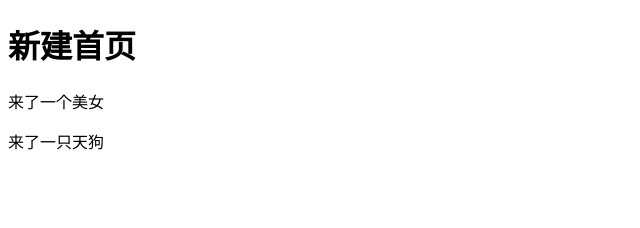
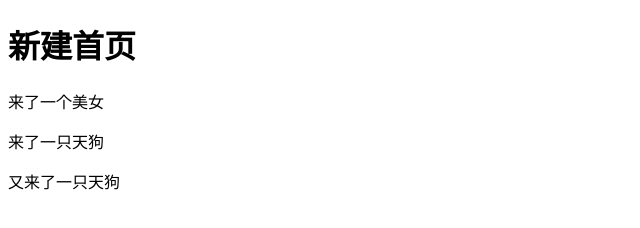
Before and after one commit to huangpudong/getbranch01, a plain HTML site: page index.html in a window 1280 px wide. Shown: the whole page, without its empty margins (0-640 px from the left). Drawn offline with Linux system fonts and the light colour scheme.

Commit message:
又来了一只天狗

```diff
--- a/index.html
+++ b/index.html
@@ -11,6 +11,7 @@
     <h1>新建首页</h1>
     <p>来了一个美女</p>
     <p>来了一只天狗</p>
+    <p>又来了一只天狗</p>
 </body>
 
 </html>
```
